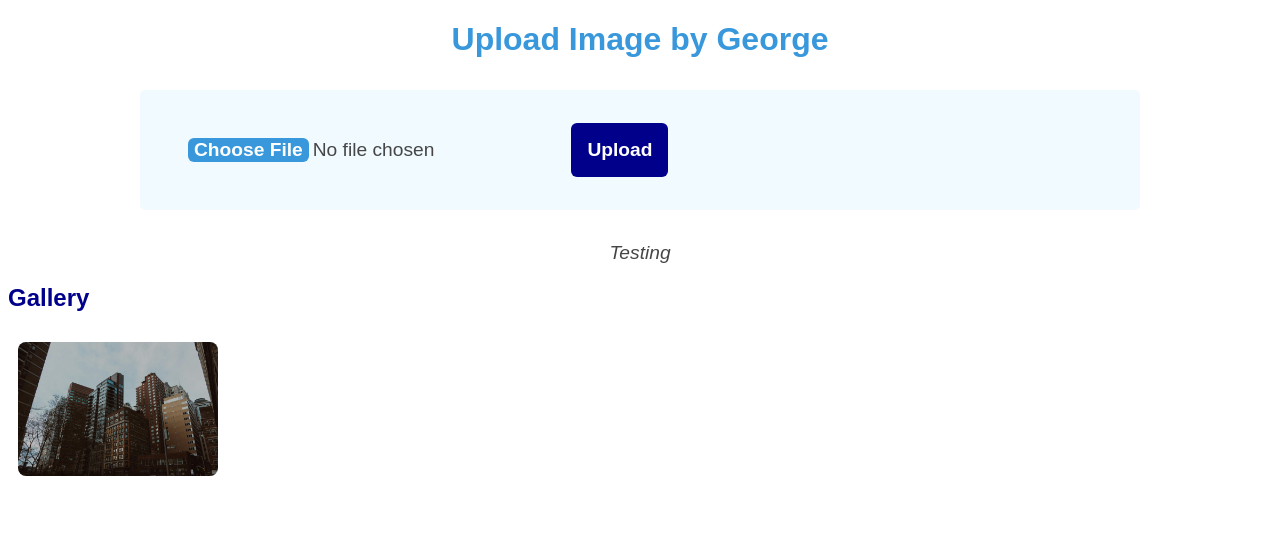
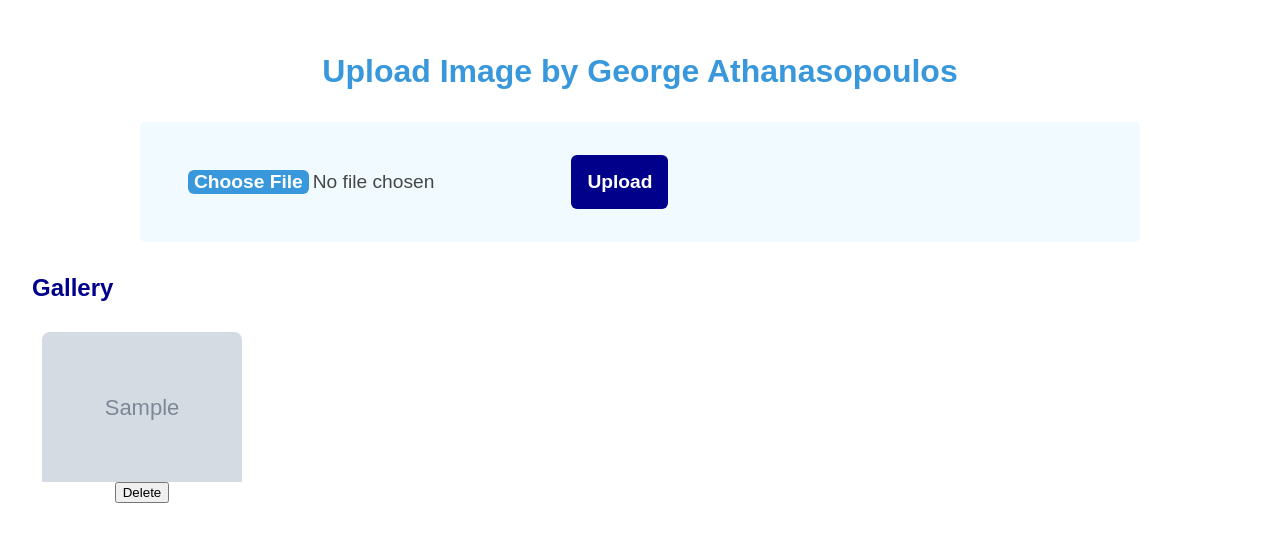
Before and after one commit to Gio2025/ET721-Spring-2026, a Flask app: page / in a window 1280 px wide. Shown: the top 542 px of the page. Run offline with Flask 3, Linux system fonts and the light colour scheme; tables that the repository leaves empty or names only in its code hold one stand-in row (values such as "Sample post"); grey boxes marked "Sample" are stand-in pictures.

Commit message:
Completed Lab 17

```diff
--- a/Lab17/app.py
+++ b/Lab17/app.py
@@ -27,7 +27,7 @@ def get_db_connection():
     return mysql.connector.connect(**db_config)
 
 def allowed_file(filename):
-    return '.' in filename and filename.rsplit('.', 1)[1].lower in ALLOWED_EXTENSIONS
+    return '.' in filename and filename.rsplit('.', 1)[1].lower() in ALLOWED_EXTENSIONS
 
 #------------------------------------
 # Loading Page
@@ -71,6 +71,37 @@ def upload_image():
     return jsonify({'error' : 'Invalid file type'}), 400
 
 #------------------------------------
+# Delete an image route
+#------------------------------------
+@app.route('/delete/<int:image_id>', methods=['DELETE'])
+def delete_image(image_id):
+    conn = get_db_connection()
+    cursor = conn.cursor(dictionary=True)
+
+    # get filename
+    cursor.execute("SELECT filename FROM images WHERE id = %s", (image_id,))
+    image = cursor.fetchone()
+
+    if not image:
+        cursor.close()
+        conn.close()
+        return jsonify({'error' : 'Image not found'}), 404
+
+    filepath = os.path.join(app.config['UPLOAD_FOLDER'], image['filename'])
+
+    # delete from database
+    cursor.execute("DELETE FROM images WHERE id = %s", (image_id,))
+    conn.commit()
+    cursor.close()
+    conn.close()
+
+    # delete file from the folder
+    if os.path.exists(filepath):
+        os.remove(filepath)
+
+    return jsonify({'message' : 'Message successfully deleted!'})
+
+#------------------------------------
 # Run App
 #------------------------------------
 if __name__ == '__main__':
--- /dev/null
+++ b/Lab17/static/imguploader_script.js
@@ -0,0 +1,55 @@
+// upload image
+document.querySelector('#uploadform').addEventListener('submit', function(e){
+    e.preventDefault()
+
+    const fileinput = document.querySelector('#imageinput')
+    const message = document.querySelector('#message')
+
+    if(!fileinput.files.length){
+        message.textContent = "Please select an image"
+        message.style.color = 'red'
+        return ;
+    }
+
+    const formData = new FormData()
+    formData.append('image', fileinput.files[0])
+
+    fetch('/upload', {
+        method : 'POST',
+        body : formData
+    })
+    .then(response => response.json())
+    .then(data =>{
+        if(data.message){
+            // show server success message
+            message.textContent = data.message
+            message.style.color = 'green'
+
+            // optional: reload the page after 1s of delay
+            setTimeout(()=>{location.reload()}, 1000)
+        }
+        else{
+            message.textContent = data.error || "Upload failed"
+            message.style.color = 'red'
+        }
+    })
+
+})
+
+// delete an image
+function deleteimage(id){
+    if(!confirm("Are you sure you want to delete this image?"))
+        return;
+    fetch(`/delete/${id}`, {
+        method : 'DELETE',
+    })
+    .then(response=>response.json())
+    .then(data=>{
+        if(data.message){
+            document.getElementById(`image-${id}.remove()`)
+        }
+        else{
+            alert(data.error)
+        }
+    })
+}
--- a/Lab17/static/imguploader_style.css
+++ b/Lab17/static/imguploader_style.css
@@ -9,7 +9,7 @@ img{
 
 body{
     font-family: Arial;
-    padding: 1,5rem;
+    padding: 1.5rem;
 }
 
 .title{
--- a/Lab17/templates/index.html
+++ b/Lab17/templates/index.html
@@ -7,23 +7,24 @@
     <link rel="stylesheet" href="{{url_for('static', filename = 'imguploader_style.css')}}">
 </head>
 <body>
-    <h1 class="title">Upload Image by George</h1>
+    <h1 class="title">Upload Image by George Athanasopoulos</h1>
     <form id="uploadform">
-        <input type="file", name="image", id="imageinput" required>
+        <input type="file", name="image", id="imageinput">
         <button type="submit", class="btnupload">Upload</button>
     </form>
 
-    <p id="message">Testing</p>
+    <p id="message"></p>
 
     <h2 class="subtitle">Gallery</h2>
     <div class="gallery" id="gallery">
-        <div class="card">
-            <img src="{{url_for('static', filename = 'uploads/nyc.jpg')}}">
-        </div>
+        {% for image in images %}
+            <div class="card" id="images-{{image.id}}">
+                <img src="{{url_for('static', filename = 'uploads/'+image.filename)}}">
+                <button onclick="deleteimage({{image.id}})" class="btndelete">Delete</button>
+            </div>
+        {% endfor %}
 
     </div>
-
-
 
 
     <script src="{{url_for('static', filename = 'imguploader_script.js')}}"></script>
```
Also changed, not shown: Lab17/static/imguploader_scripts.js (deleted), Lab17/static/uploads/nyc.jpg (deleted).
